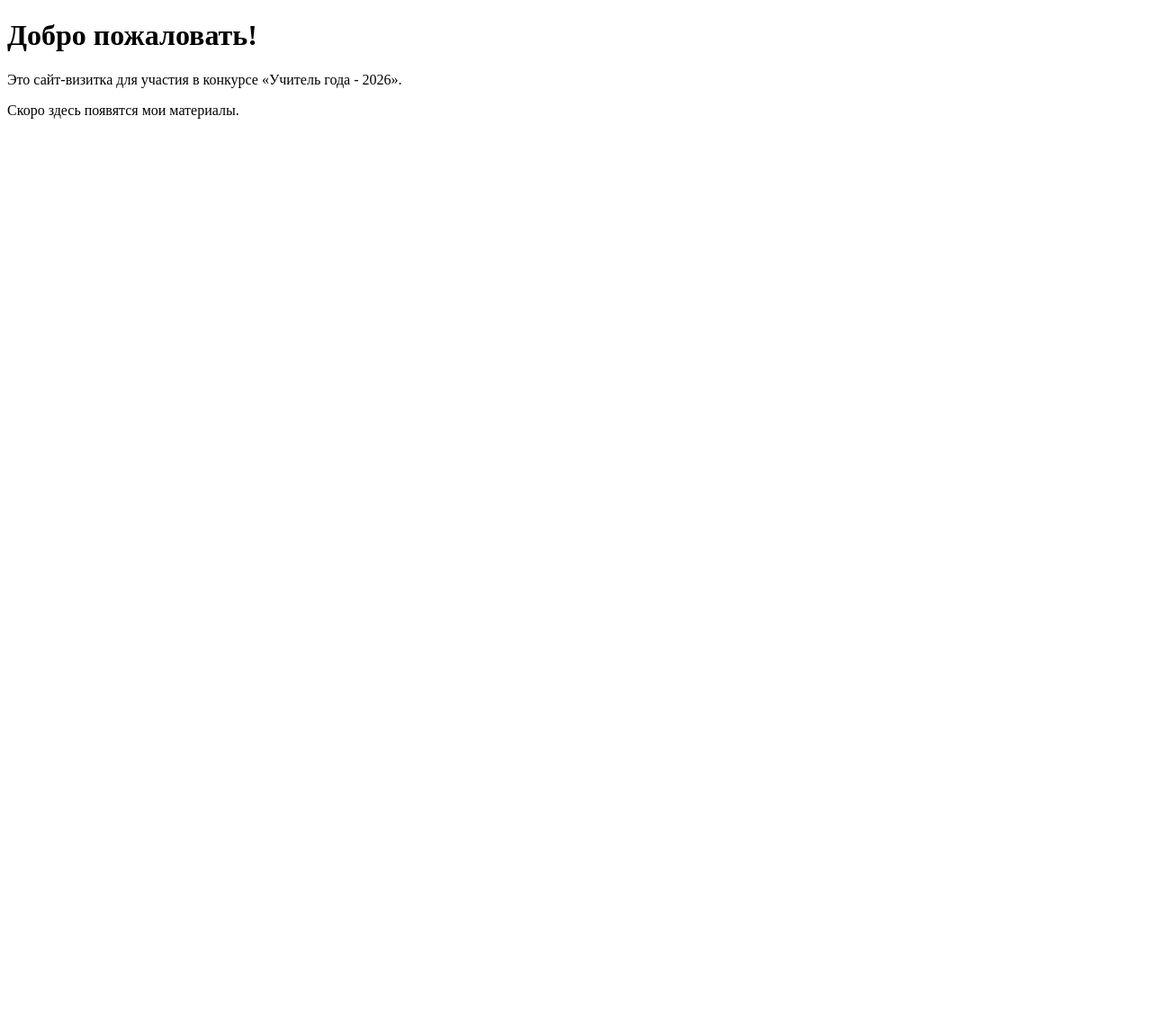
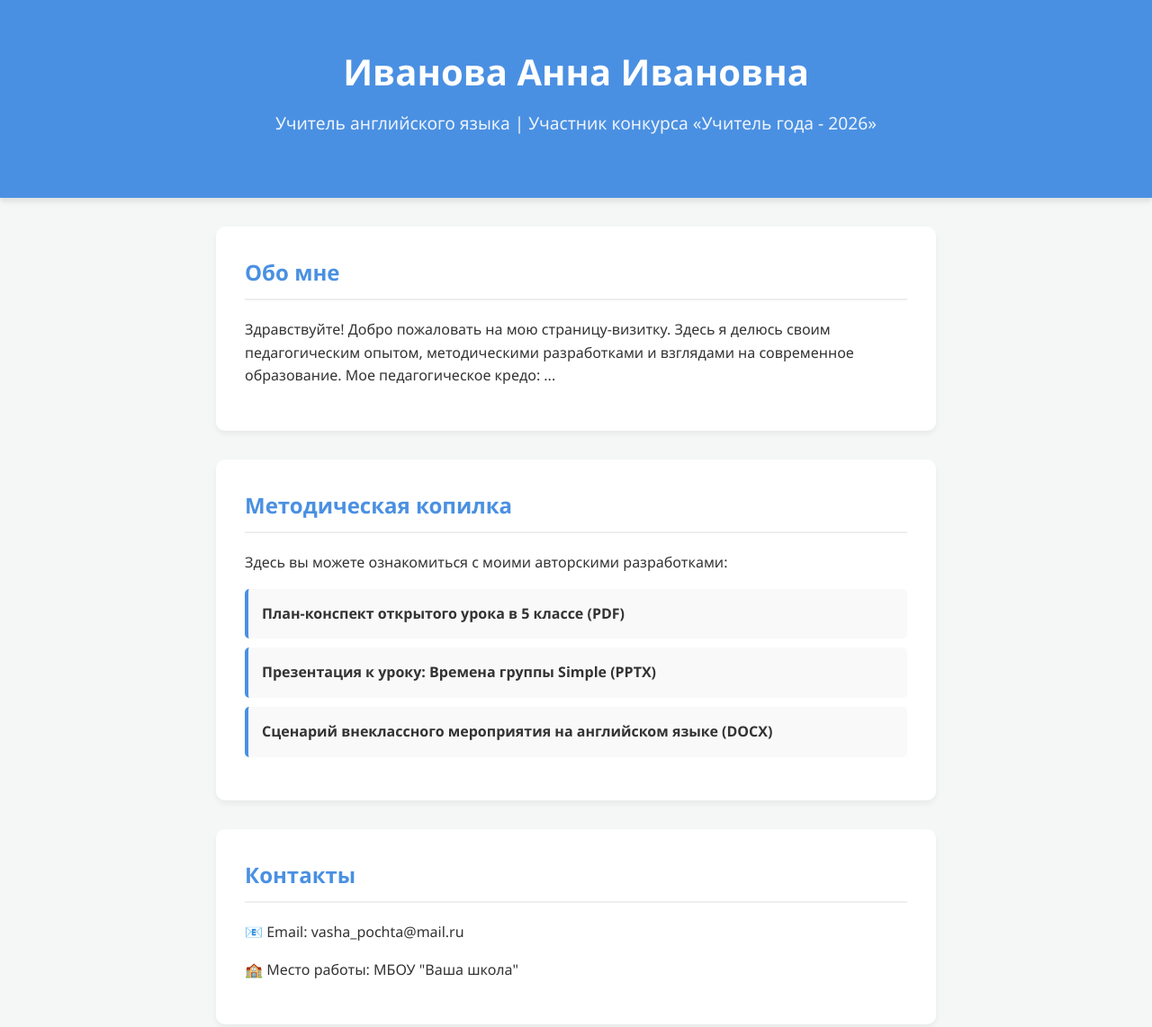
Before and after one commit to prokopiyprotopopov-bot/tsyregma, a plain HTML site: page index.html in a window 1280 px wide. Shown: the top 1142 px of the page at 90% size. Before the commit the page ends 800 px from the top, so only its background shows below. Drawn offline with Linux system fonts and the light colour scheme.

Commit message:
Enhance index.html with styles and meta tags
Added viewport meta tag and updated title. Included CSS styles for layout and design.

```diff
--- a/index.html
+++ b/index.html
@@ -2,11 +2,94 @@
 <html lang="ru">
 <head>
   <meta charset="UTF-8">
-  <title>Портфолио учителя английского языка</title>
+  <meta name="viewport" content="width=device-width, initial-scale=1.0">
+  <title>Портфолио | Учитель английского языка</title>
+  <style>
+    /* Настройки внешнего вида (шрифты, цвета, отступы) */
+    body {
+      font-family: 'Segoe UI', Tahoma, Geneva, Verdana, sans-serif;
+      line-height: 1.6;
+      color: #333;
+      background-color: #f4f7f6;
+      margin: 0;
+      padding: 0;
+    }
+    header {
+      background-color: #4A90E2;
+      color: white;
+      padding: 3rem 1rem;
+      text-align: center;
+      box-shadow: 0 4px 6px rgba(0,0,0,0.1);
+    }
+    header h1 { margin: 0; font-size: 2.5rem; }
+    header p { font-size: 1.2rem; margin-top: 10px; opacity: 0.9; }
+    .container {
+      max-width: 800px;
+      margin: 2rem auto;
+      padding: 0 1rem;
+    }
+    .card {
+      background: white;
+      padding: 2rem;
+      border-radius: 10px;
+      box-shadow: 0 4px 6px rgba(0,0,0,0.05);
+      margin-bottom: 2rem;
+    }
+    h2 {
+      color: #4A90E2;
+      border-bottom: 2px solid #eee;
+      padding-bottom: 10px;
+      margin-top: 0;
+    }
+    .materials-list { list-style: none; padding: 0; }
+    .materials-list li {
+      background: #f9f9f9;
+      margin-bottom: 10px;
+      padding: 15px;
+      border-radius: 5px;
+      border-left: 4px solid #4A90E2;
+      transition: transform 0.2s;
+    }
+    .materials-list li:hover { transform: translateX(5px); }
+    .materials-list a { color: #333; text-decoration: none; font-weight: bold; }
+    .materials-list a:hover { color: #4A90E2; }
+    footer { text-align: center; padding: 2rem; color: #777; font-size: 0.9rem; }
+  </style>
 </head>
 <body>
-  <h1>Добро пожаловать!</h1>
-  <p>Это сайт-визитка для участия в конкурсе «Учитель года - 2026».</p>
-  <p>Скоро здесь появятся мои материалы.</p>
+
+  <header>
+    <h1>Иванова Анна Ивановна</h1> <p>Учитель английского языка | Участник конкурса «Учитель года - 2026»</p>
+  </header>
+
+  <div class="container">
+
+    <section class="card">
+      <h2>Обо мне</h2>
+      <p>Здравствуйте! Добро пожаловать на мою страницу-визитку. Здесь я делюсь своим педагогическим опытом, методическими разработками и взглядами на современное образование. Мое педагогическое кредо: ...</p>
+    </section>
+
+    <section class="card">
+      <h2>Методическая копилка</h2>
+      <p>Здесь вы можете ознакомиться с моими авторскими разработками:</p>
+      <ul class="materials-list">
+        <li><a href="#">План-конспект открытого урока в 5 классе (PDF)</a></li>
+        <li><a href="#">Презентация к уроку: Времена группы Simple (PPTX)</a></li>
+        <li><a href="#">Сценарий внеклассного мероприятия на английском языке (DOCX)</a></li>
+      </ul>
+    </section>
+
+    <section class="card">
+      <h2>Контакты</h2>
+      <p>📧 Email: vasha_pochta@mail.ru</p>
+      <p>🏫 Место работы: МБОУ "Ваша школа"</p>
+    </section>
+
+  </div>
+
+  <footer>
+    &copy; 2026. Создано для муниципального этапа конкурса «Учитель года».
+  </footer>
+
 </body>
 </html>
```
